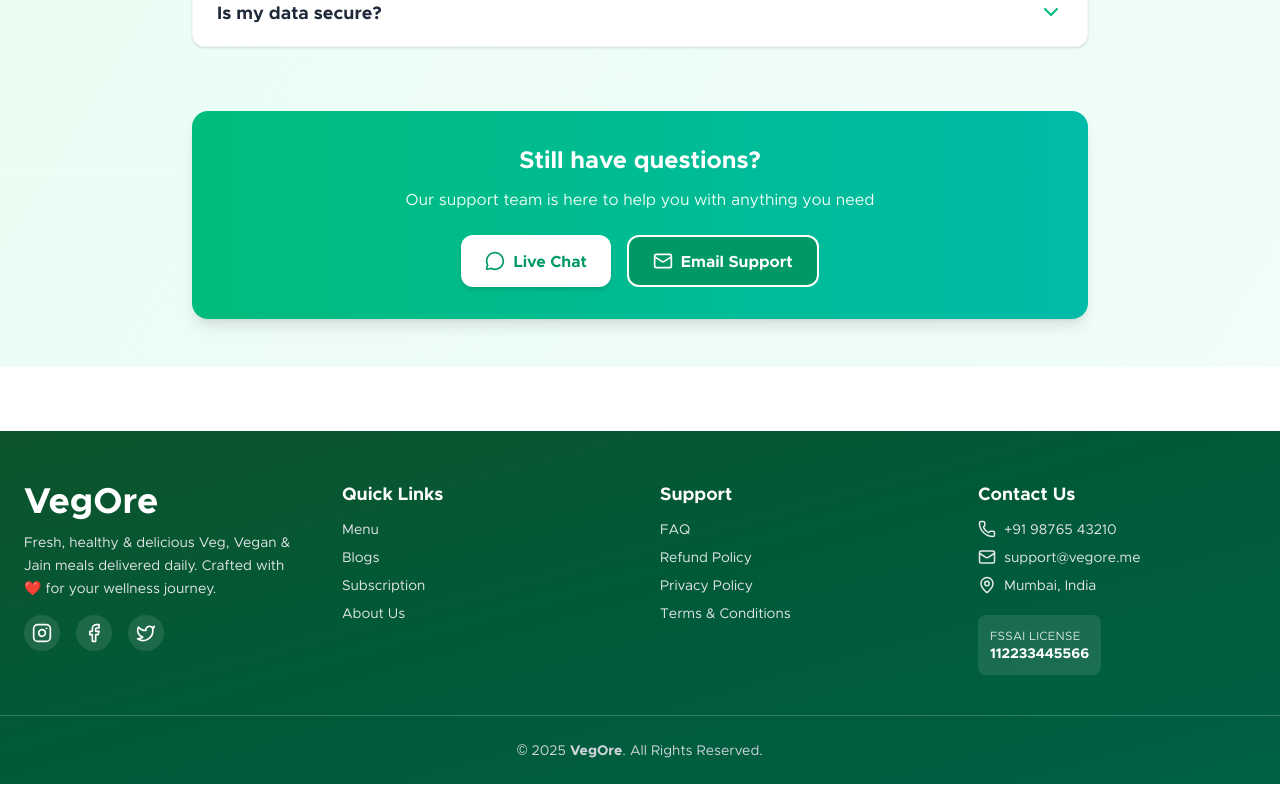
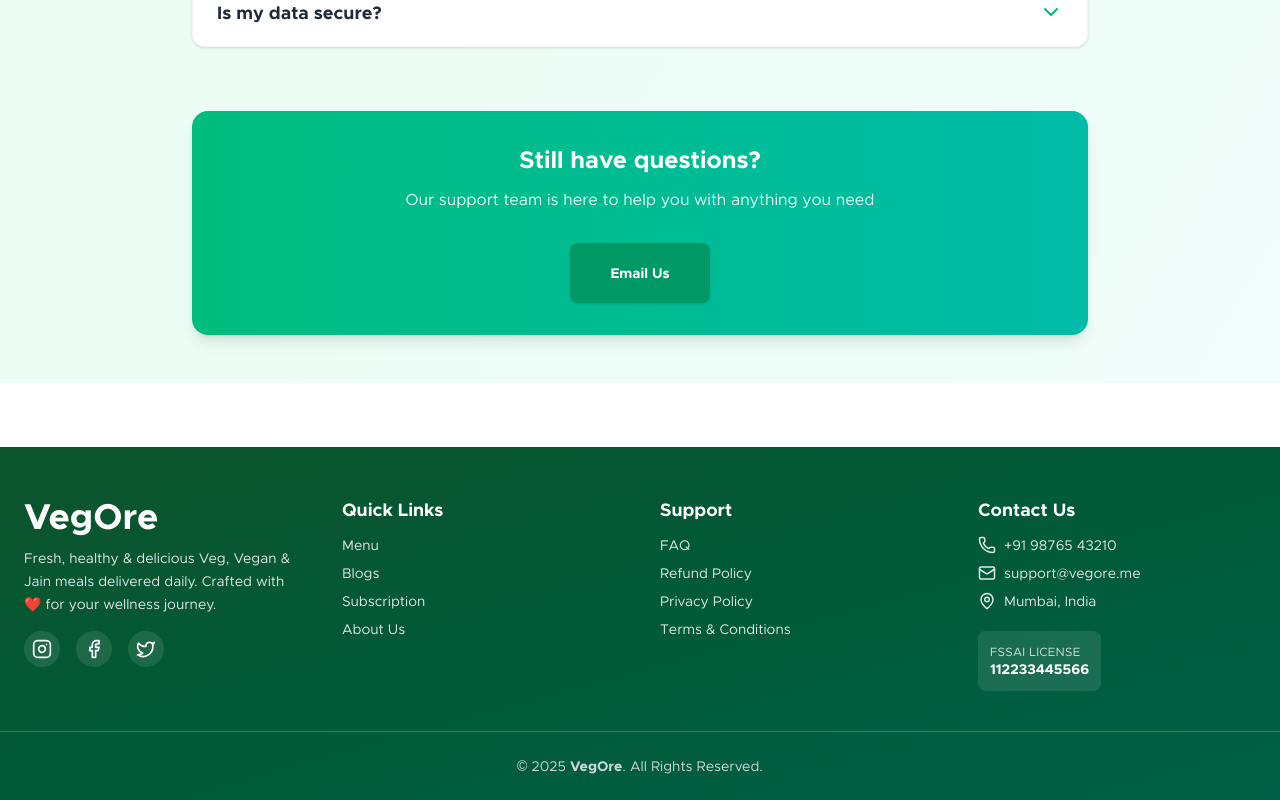
Before and after one commit to jeeyalal/VegOre, a React (Vite) app: page /faq in a window 1280 px wide. Shown: the part 1859-2659 px from the top of the page. Built offline with nearby package versions, Linux system fonts and the light colour scheme.

Commit message:
made suppport page

```diff
--- a/src/pages/FAQ.jsx
+++ b/src/pages/FAQ.jsx
@@ -160,15 +160,13 @@ export default function FAQ() {
                                                         {item.question}
                                                     </span>
                                                     <ChevronDown
-                            className={`text-emerald-500 flex-shrink-0 transition-transform duration-300 ${
-                              isOpen ? 'rotate-180' : ''
+                                                        className={`text-emerald-500 flex-shrink-0 transition-transform duration-300 ${isOpen ? 'rotate-180' : ''
                                                             }`}
                                                         size={24}
                                                     />
                                                 </button>
                                                 <div
-                          className={`overflow-hidden transition-all duration-300 ${
-                            isOpen ? 'max-h-96' : 'max-h-0'
+                                                    className={`overflow-hidden transition-all duration-300 ${isOpen ? 'max-h-96' : 'max-h-0'
                                                         }`}
                                                 >
                                                     <div className="px-6 pb-5 pt-2 text-gray-600 leading-relaxed border-t border-gray-100">
@@ -197,14 +195,13 @@ export default function FAQ() {
                             Our support team is here to help you with anything you need
                         </p>
                         <div className="flex flex-col sm:flex-row gap-4 justify-center">
-              <button className="flex items-center justify-center gap-2 px-6 py-3 bg-white text-emerald-600 rounded-xl font-semibold hover:bg-emerald-50 transition-colors shadow-md">
-                <MessageCircle size={20} />
-                Live Chat
-              </button>
-              <button className="flex items-center justify-center gap-2 px-6 py-3 bg-emerald-600 text-white rounded-xl font-semibold hover:bg-emerald-700 transition-colors border-2 border-white">
-                <Mail size={20} />
-                Email Support
-              </button>
+
+                            <a
+                                href="mailto:vegoreofficial@gmail.com"
+                                className="mt-2 inline-block bg-emerald-600 text-white px-10 py-5 rounded-lg text-sm font-semibold shadow hover:bg-emerald-700"
+                            >
+                                Email Us
+                            </a>
                         </div>
                     </div>
                 </div>
```
Lines whose indentation alone changed are shown as unchanged.
